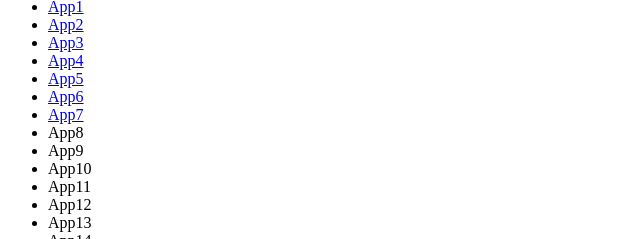
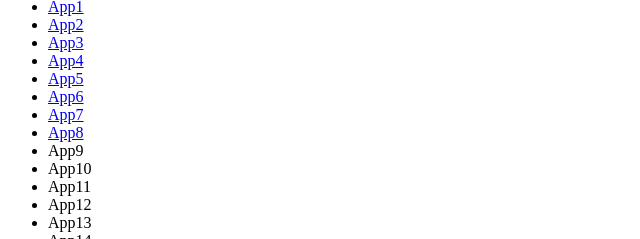
Before and after one commit to lttcmd/rnbo, a website: page public/index.html in a window 1280 px wide. Shown: the part 100-339 px from the top of the page, 0-640 px from the left. Drawn offline with Linux system fonts and the light colour scheme.

Commit message:
Update index.html

```diff
--- a/public/index.html
+++ b/public/index.html
@@ -17,7 +17,7 @@
         <li><a href="https://seahorse-app-hh7j7.ondigitalocean.app/app5.html">App5</a></li>
         <li><a href="https://seahorse-app-hh7j7.ondigitalocean.app/app6.html">App6</a></li>
         <li><a href="https://seahorse-app-hh7j7.ondigitalocean.app/app7.html">App7</a></li>
-        <li>App8</li>
+        <li><a href="https://seahorse-app-hh7j7.ondigitalocean.app/app8.html">App8</a></li>
         <li>App9</li>
         <li>App10</li>
         <li>App11</li>
```
